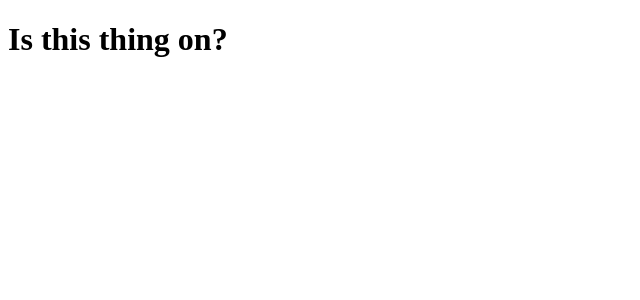
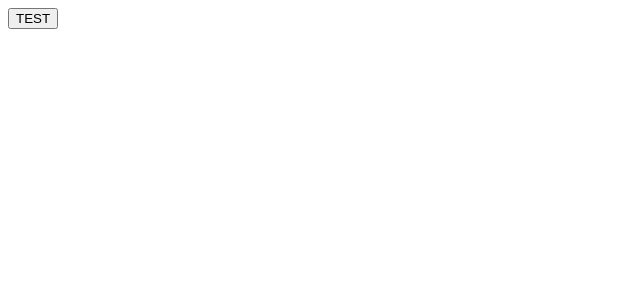
Before and after one commit to kjensen19/MultiMadness, a React (Create React App) app: page / in a window 1280 px wide. Shown: the top 300 px of the page, without its empty margins (0-640 px from the left). Built offline with nearby package versions, Linux system fonts and the light colour scheme.

Commit message:
GET route wired up all the way to db

```diff
--- a/src/components/App/App.jsx
+++ b/src/components/App/App.jsx
@@ -1,12 +1,24 @@
 import './App.css'
+import axios from 'axios'
 
+const testDB = () => {
+    console.log('Click?')
+    axios({
+        method: 'GET',
+        url: '/api/test'
+    }).then((response) => {
+        console.log('response:', response)
+    }).catch((error) => {
+        console.log('GET error', error)
+    })
+}
 
 
 
 
 function App(){
     return(
-        <h1>Is this thing on?</h1>
+        <button onClick={testDB}>TEST</button>
     )
 }
 
```
Also changed, not shown: package.json (+7 -0 lines), 2 other files (tests, documents, lock files or other folders).
